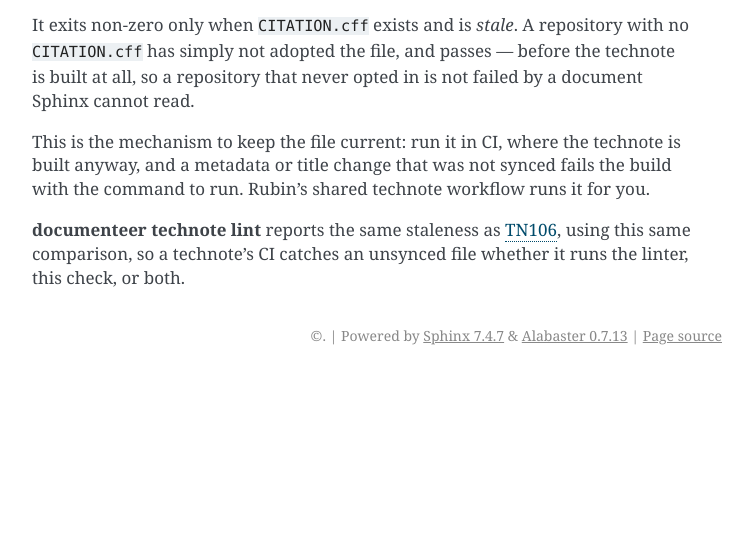
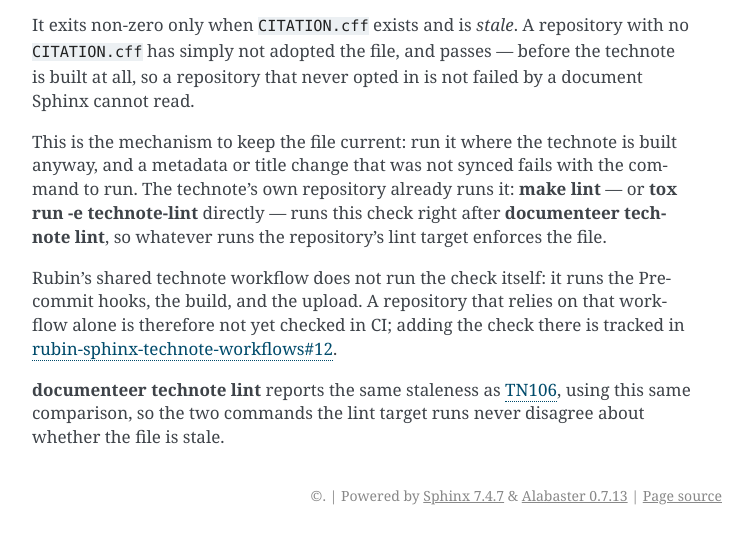
Before and after one commit to lsst-sqre/documenteer, a Sphinx documentation site: the page built from docs/technotes/citation-file.rst, in a window 1280 px wide and 900 px high, scrolled down 3139 px, cut to the strip 365-900 px from the top of the window. Shown: the whole strip, without its empty margins (388-1141 px from the left). Built offline with Sphinx 7.4.7, drawn with Linux system fonts in a browser that asks for light colours; pages that are not in the unit, such as notebooks, are missing from menus; before the commit the page ends 3879 px from its top, so only the background shows below that.

Commit message:
Check CITATION.cff freshness from the technote lint target
A migrated technote's `technote-lint` tox environment now runs
`documenteer technote sync-cff --check` after `documenteer technote
lint`, so `make lint` enforces the freshness the citation-file docs
describe. The technote docs no longer claim Rubin's shared workflow
runs either command — it runs Pre-commit, the build, and the upload,
and nothing else.

Key decisions:
- The lint env runs the linter first and the check second, so a
  metadata problem is reported before the file generated from that
  metadata is compared.
- The false "shared workflow runs it for you" claim appears three
  times, not once: citation-file.rst (in scope), lint/tn106.rst (the
  same sentence about the same check), and lint/index.rst (the same
  claim about the linter). Fixing only the first would have left the
  docs contradicting themselves, so all three are corrected and the
  two about the check cite rubin-sphinx-technote-workflows#12.
- Verified against the shared workflow at v1.6.0 via the GitHub API
  rather than taking the issue's claim on trust: its ci.yaml steps are
  Python install, pre-commit, tox install, build, handle-lowercase,
  and upload.

Next-iteration notes:
- Technote repositories pick the new env up through `documenteer
  technote update`, which rewrites tox.ini from this template.
- Once rubin-sphinx-technote-workflows#12 ships, the "does not run it
  yet" sentences in citation-file.rst and lint/tn106.rst become the
  follow-up edit.

Closes #511

```diff
--- a/docs/technotes/citation-file.rst
+++ b/docs/technotes/citation-file.rst
@@ -120,7 +120,10 @@ The ``--check`` option compares the file on disk against what the technote gener
 It exits non-zero only when :file:`CITATION.cff` exists and is *stale*.
 A repository with no :file:`CITATION.cff` has simply not adopted the file, and passes — before the technote is built at all, so a repository that never opted in is not failed by a document Sphinx cannot read.
 
-This is the mechanism to keep the file current: run it in CI, where the technote is built anyway, and a metadata or title change that was not synced fails the build with the command to run.
-Rubin's shared technote workflow runs it for you.
+This is the mechanism to keep the file current: run it where the technote is built anyway, and a metadata or title change that was not synced fails with the command to run.
+The technote's own repository already runs it: :command:`make lint` — or :command:`tox run -e technote-lint` directly — runs this check right after :command:`documenteer technote lint`, so whatever runs the repository's lint target enforces the file.
 
-:command:`documenteer technote lint` reports the same staleness as :doc:`TN106 <lint/tn106>`, using this same comparison, so a technote's CI catches an unsynced file whether it runs the linter, this check, or both.
+Rubin's shared technote workflow does not run the check itself: it runs the Pre-commit hooks, the build, and the upload.
+A repository that relies on that workflow alone is therefore not yet checked in CI; adding the check there is tracked in `rubin-sphinx-technote-workflows#12 <https://github.com/lsst-sqre/rubin-sphinx-technote-workflows/issues/12>`__.
+
+:command:`documenteer technote lint` reports the same staleness as :doc:`TN106 <lint/tn106>`, using this same comparison, so the two commands the lint target runs never disagree about whether the file is stale.
--- a/docs/technotes/edit-locally.rst
+++ b/docs/technotes/edit-locally.rst
@@ -70,7 +70,7 @@ To run the linters on-demand, run:
 
    make lint
 
-That command runs the Pre-commit_ hooks, the :doc:`technote linter <lint/index>` (:command:`documenteer technote lint`), and the link checker.
+That command runs the Pre-commit_ hooks, the :doc:`technote linter <lint/index>` (:command:`documenteer technote lint`), the :file:`CITATION.cff` freshness check (:command:`documenteer technote sync-cff --check`, see :doc:`citation-file`), and the link checker.
 If you ran :command:`make init`, the Pre-commit hooks will also run automatically before every Git commit.
 
 Regenerating metadata files
--- a/docs/technotes/lint/index.rst
+++ b/docs/technotes/lint/index.rst
@@ -10,7 +10,8 @@ Documenteer provides a command-line linter, :command:`documenteer technote lint`
 Its most important job is verifying that every author has an ``internal_id`` that resolves in the Rubin author database (`authordb.yaml`_), since these IDs are needed to mint a DOI for the technote.
 The command also checks that the content declares an abstract, that :file:`requirements.txt` installs Documenteer correctly, and that the technote's citation metadata — its DOI, the metadata registered for that DOI with DataCite, and, where the repository has adopted one, its :file:`CITATION.cff` — is in order.
 
-Rubin's technote CI (from the `rubin-sphinx-technote-workflows <https://github.com/lsst-sqre/rubin-sphinx-technote-workflows>`__ repository) runs this command so that builds fail early when a technote's metadata is incomplete.
+A technote repository runs this command itself, through the combined lint target its :file:`Makefile` and :file:`tox.ini` provide, so that incomplete metadata is caught before the technote is published.
+Rubin's shared technote workflow (from the `rubin-sphinx-technote-workflows <https://github.com/lsst-sqre/rubin-sphinx-technote-workflows>`__ repository) runs the Pre-commit hooks, the build, and the upload; it does not run the linter.
 
 Run the linter
 ==============
@@ -21,7 +22,7 @@ Run the linter from the root of a technote repository:
 
    documenteer technote lint
 
-If your technote uses the standard :file:`Makefile` (see :doc:`../update`), the linter also runs as part of the repository's combined lint target, alongside the Pre-commit hooks and the link checker:
+If your technote uses the standard :file:`Makefile` (see :doc:`../update`), the linter also runs as part of the repository's combined lint target, alongside the Pre-commit hooks, the :file:`CITATION.cff` freshness check (:command:`documenteer technote sync-cff --check`, see :doc:`../citation-file`), and the link checker:
 
 .. prompt:: bash
 
--- a/docs/technotes/lint/tn106.rst
+++ b/docs/technotes/lint/tn106.rst
@@ -52,7 +52,9 @@ Regenerate the file:
 Commit the result alongside the :file:`technote.toml` change that caused it.
 Edit :file:`technote.toml`, never :file:`CITATION.cff` — a hand-edit to the generated file is what this rule reports, and it is lost on the next sync.
 
-To catch the two drifting apart before a reviewer does, run :command:`documenteer technote sync-cff --check` in CI; it fails the build with the command to run, and Rubin's shared technote workflow runs it for you.
+To catch the two drifting apart before a reviewer does, run :command:`make lint` — or :command:`tox run -e technote-lint` directly.
+That target runs this linter and :command:`documenteer technote sync-cff --check` together, and either one fails with the command to run.
+Rubin's shared technote workflow does not run the target yet; `rubin-sphinx-technote-workflows#12 <https://github.com/lsst-sqre/rubin-sphinx-technote-workflows/issues/12>`__ tracks adding the check to it.
 
 If the repository no longer wants a :file:`CITATION.cff` at all, delete the file: an absent file passes.
 
```
Also changed, not shown: changelog.d/20260911_000001_jonathan_DM_55889_lint_env_cff_check.md (added, +5 -0 lines), 2 other files.
